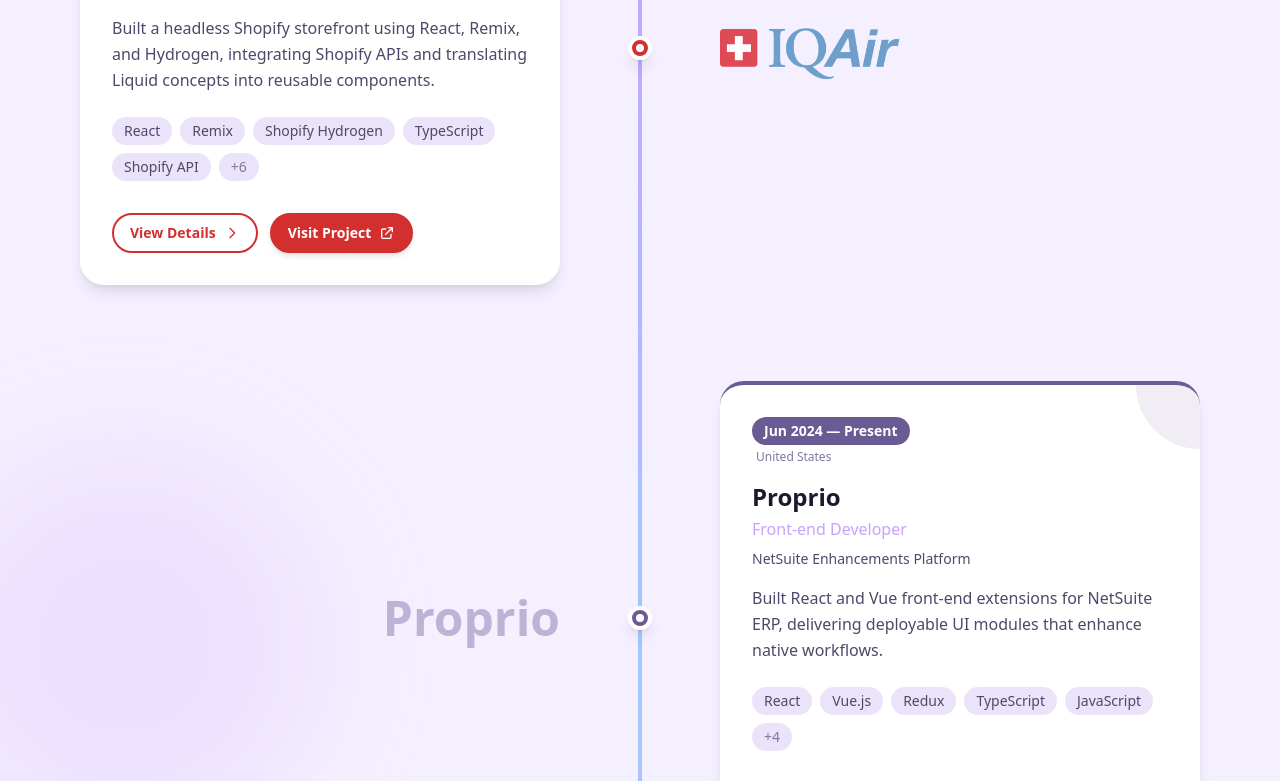
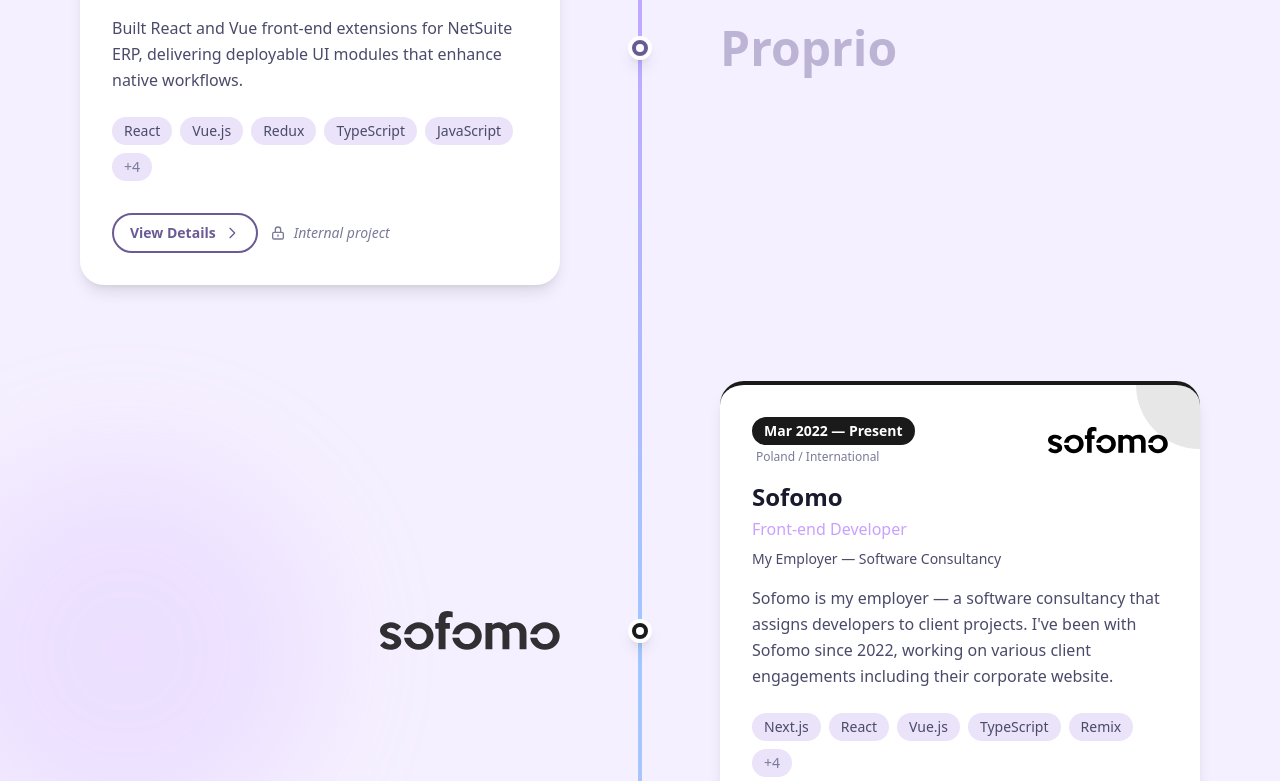
Before and after one commit to PaulinaMurzanska/Paulina-portfolio-2026, a Next.js app: page / in a window 1280 px wide. Shown: the part 2866-3647 px from the top of the page. Built offline with nearby package versions, Linux system fonts and the light colour scheme.

Commit message:
update timeline

```diff
--- a/resume/paulina-murzanska-cv.html
+++ b/resume/paulina-murzanska-cv.html
@@ -597,7 +597,22 @@
         </div>
         <div class="experience-grid">
           <div class="exp-card">
-            <div class="exp-date">2025</div>
+            <div class="exp-date">2024-now</div>
+            <div class="exp-content">
+              <h4>Front-end Developer</h4>
+              <div class="company">Proprio — Enterprise ERP Extensions</div>
+              <p>Building React & Vue modules extending NetSuite ERP functionality. Complex state management with Redux, SuiteScript integration.</p>
+              <div class="tech-tags">
+                <span class="tech-tag">React</span>
+                <span class="tech-tag">Vue.js</span>
+                <span class="tech-tag">Redux</span>
+                <span class="tech-tag">NetSuite</span>
+              </div>
+            </div>
+          </div>
+
+          <div class="exp-card">
+            <div class="exp-date">2025-26</div>
             <div class="exp-content">
               <h4>Front-end Developer</h4>
               <div class="company">IQAir — Headless E-commerce</div>
@@ -624,21 +639,6 @@
                 <span class="tech-tag">TypeScript</span>
                 <span class="tech-tag">Tailwind</span>
                 <span class="tech-tag">A11y</span>
-              </div>
-            </div>
-          </div>
-
-          <div class="exp-card">
-            <div class="exp-date">2024</div>
-            <div class="exp-content">
-              <h4>Front-end Developer</h4>
-              <div class="company">Proprio — Enterprise ERP Extensions</div>
-              <p>Building React & Vue modules extending NetSuite ERP functionality. Complex state management with Redux, SuiteScript integration.</p>
-              <div class="tech-tags">
-                <span class="tech-tag">React</span>
-                <span class="tech-tag">Vue.js</span>
-                <span class="tech-tag">Redux</span>
-                <span class="tech-tag">NetSuite</span>
               </div>
             </div>
           </div>
@@ -751,16 +751,16 @@
           </div>
 
           <div class="exp-card">
-            <div class="exp-date">2022-23</div>
+            <div class="exp-date">2022-now</div>
             <div class="exp-content">
               <h4>Front-end Developer</h4>
-              <div class="company">Sofomo — Corporate Website</div>
-              <p>Built and maintained corporate website with Next.js. Focus on SEO optimization, performance improvements, and reusable component architecture.</p>
+              <div class="company">Sofomo — Software Consultancy (Employer)</div>
+              <p>My employer since 2022. Sofomo assigns me to client projects (IQAir, Octopus, Proprio, FlexCare, TriplePoint). Also contributed to the corporate website.</p>
               <div class="tech-tags">
+                <span class="tech-tag">React</span>
                 <span class="tech-tag">Next.js</span>
-                <span class="tech-tag">React</span>
+                <span class="tech-tag">Vue.js</span>
                 <span class="tech-tag">TypeScript</span>
-                <span class="tech-tag">SEO</span>
               </div>
             </div>
           </div>
@@ -832,23 +832,23 @@
     <p>React, React.js, ReactJS, TypeScript, JavaScript, ES6+, Next.js, NextJS, Vue.js, VueJS, Redux, Remix, Shopify Hydrogen, Tailwind CSS, CSS3, HTML5, CSS Modules, Styled Components, SCSS, Sass, Framer Motion, Responsive Web Design, Mobile-first Development, Single Page Applications, SPA, Progressive Web Apps, PWA, RESTful APIs, API Integration, GraphQL, Git, GitHub, Version Control, Vite, Webpack, npm, yarn, Vercel, Netlify, Jest, React Testing Library, Unit Testing, Component Testing, E2E Testing, Selenium, CI/CD, Jenkins, Agile, Scrum, Code Reviews, Technical Leadership, Performance Optimization, Web Performance, Core Web Vitals, SEO, Search Engine Optimization, Accessibility, WCAG, a11y, Cross-browser Compatibility, Component Architecture, Design Systems, Atomic Design, Storybook, Figma, State Management, Context API, React Hooks, Custom Hooks, Server-side Rendering, SSR, Static Site Generation, SSG, JAMstack, Headless CMS, Headless Commerce, NetSuite, SuiteScript, ERP Integration, CRM Integration, Salesforce, Enterprise Applications.</p>
 
     <h2>Work Experience</h2>
-    <h3>Front-end Developer at IQAir (January 2025 - February 2025)</h3>
+    <h3>Front-end Developer at Sofomo - Software Consultancy (March 2022 - Present)</h3>
+    <p>Sofomo is my employer - a software consultancy that assigns developers to client projects. All client engagements listed below are through Sofomo. Also contributed to the corporate website development. Technologies: React, Next.js, Vue.js, TypeScript, Remix, Tailwind CSS.</p>
+
+    <h3>Front-end Developer at Proprio via Sofomo (June 2024 - Present)</h3>
+    <p>Developing React and Vue front-end modules extending NetSuite ERP functionality. Building reusable UI components with Redux state management, integrating with SuiteScript workflows. Technologies: React, Vue.js, Redux, TypeScript, JavaScript, NetSuite, SuiteScript, Tailwind CSS.</p>
+
+    <h3>Front-end Developer at IQAir via Sofomo (January 2025 - February 2026)</h3>
     <p>Built headless Shopify storefront using React, Remix, and Hydrogen framework. Implemented Shopify API integrations, reusable React components, unit testing with React Testing Library. Technologies: React, Remix, Shopify Hydrogen, TypeScript, Tailwind CSS, Vite.</p>
 
-    <h3>Lead Front-end Developer at Octopus (June 2024 - March 2025)</h3>
+    <h3>Lead Front-end Developer at Octopus via Sofomo (June 2024 - March 2025)</h3>
     <p>Led front-end development for English learning platform. Designed scalable component architecture, built high-performance Next.js/React UI, conducted code reviews, provided technical guidance. Technologies: Next.js, React, TypeScript, Tailwind CSS, Performance Optimization, Accessibility.</p>
 
-    <h3>Front-end Developer at Proprio (June 2024 - Present)</h3>
-    <p>Developing React and Vue front-end modules extending NetSuite ERP functionality. Building reusable UI components with Redux state management, integrating with SuiteScript workflows. Technologies: React, Vue.js, Redux, TypeScript, JavaScript, NetSuite, SuiteScript, Tailwind CSS.</p>
-
-    <h3>Lead Front-end Developer at FlexCare (August 2023 - June 2024)</h3>
+    <h3>Lead Front-end Developer at FlexCare via Sofomo (August 2023 - June 2024)</h3>
     <p>Developed Vue.js modules for time tracking and CRM workflows in NetSuite for US healthcare staffing. Technologies: Vue.js, JavaScript, NetSuite, CRM Integration, HTML, CSS.</p>
 
-    <h3>QA Engineer at TriplePoint (January 2023 - August 2023)</h3>
+    <h3>QA Engineer at TriplePoint via Sofomo (January 2023 - August 2023)</h3>
     <p>Implemented Selenium QA automation with Jenkins CI/CD, built Next.js test execution dashboard. Technologies: Selenium, Java, Jenkins, Salesforce, Next.js, CI/CD, Test Automation.</p>
-
-    <h3>Front-end Developer at Sofomo (March 2022 - January 2023)</h3>
-    <p>Built corporate website using Next.js with SEO optimization and reusable components. Technologies: Next.js, React, TypeScript, CSS Modules, SEO, Performance Optimization.</p>
 
     <h2>Education</h2>
     <p>Full Stack Developer Bootcamp, Codebrainers, 2020-2021, 420-hour intensive course covering JavaScript, React, Python, SQL.</p>
--- a/src/components/Timeline.tsx
+++ b/src/components/Timeline.tsx
@@ -13,7 +13,15 @@ const experiences: ProjectItem[] = experienceData.experienceTimeline;
 
 const sortedExperiences = [...experiences]
   .filter((item) => !item.isPersonal)
-  .sort((a, b) => new Date(b.startDate).getTime() - new Date(a.startDate).getTime());
+  .sort((a, b) => {
+    // Current/present jobs come first
+    const aIsCurrent = a.endDate === "present";
+    const bIsCurrent = b.endDate === "present";
+    if (aIsCurrent && !bIsCurrent) return -1;
+    if (!aIsCurrent && bIsCurrent) return 1;
+    // Then sort by start date descending (most recent first)
+    return new Date(b.startDate).getTime() - new Date(a.startDate).getTime();
+  });
 
 export function Timeline() {
   const containerRef = useRef<HTMLDivElement>(null);
--- a/src/data/data.json
+++ b/src/data/data.json
@@ -3,25 +3,25 @@
     {
       "id": "sofomo-website",
       "company": "Sofomo",
-      "project": "Sofomo Website",
+      "project": "My Employer — Software Consultancy",
       "visibility": "public",
       "url": "https://www.sofomo.com/",
       "location": "Poland / International",
       "startDate": "2022-03",
-      "endDate": "2023-01",
+      "endDate": "present",
       "role": "Front-end Developer",
-      "shortDescription": "Built and maintained Sofomo's corporate website in Next.js with a focus on SEO, performance, and reusable UI components.",
-      "longDescription": "Contributed to the development and ongoing maintenance of Sofomo's public-facing website using Next.js and React. Delivered responsive, accessible UI components aligned with brand guidelines, and supported SEO and performance improvements (routing, code-splitting, image optimization). Worked in a production environment with strong attention to maintainability and clean component architecture.",
-      "challenge": "Marketing sites must be fast, accessible, and easy to maintain while supporting frequent content updates and consistent branding.",
-      "solution": "Implemented reusable React components with TypeScript, maintained CSS Modules styling conventions, and supported SEO/performance improvements (routing, image optimization, code-splitting).",
-      "impact": "Delivered a stable, scalable website foundation that supports ongoing marketing needs and provides a strong public presence for the brand.",
-      "technologies": ["Next.js", "React", "TypeScript", "HTML", "CSS Modules", "SEO", "Performance Optimization"],
+      "shortDescription": "Sofomo is my employer — a software consultancy that assigns developers to client projects. I've been with Sofomo since 2022, working on various client engagements including their corporate website.",
+      "longDescription": "Sofomo is a software consultancy company based in Poland that provides development services to international clients. As my employer since March 2022, Sofomo assigns me to various client projects where I work as an embedded team member. During my time with Sofomo, I also contributed to the development and maintenance of the company's corporate website using Next.js and React, delivering responsive, accessible UI components and supporting SEO and performance improvements. The other projects in my timeline (IQAir, Octopus, Proprio, FlexCare, TriplePoint) are client engagements through Sofomo.",
+      "challenge": "Working as a consultancy developer requires quickly adapting to different tech stacks, codebases, and team dynamics while maintaining high delivery standards across diverse client projects.",
+      "solution": "Developed strong adaptability skills, maintained consistent coding standards across projects, and built expertise in multiple frameworks (React, Vue, Next.js, Remix) to effectively contribute to various client engagements.",
+      "impact": "Successfully delivered on multiple client projects across different industries (e-commerce, healthcare, education, ERP) while maintaining long-term employment stability with Sofomo.",
+      "technologies": ["Next.js", "React", "Vue.js", "TypeScript", "Remix", "Tailwind CSS", "CSS Modules", "SEO", "Performance Optimization"],
       "features": [
-        "Reusable UI components",
-        "Responsive, accessible layouts",
-        "SEO-friendly pages",
-        "Performance improvements",
-        "Production maintenance & iteration"
+        "Long-term consultancy employment",
+        "Multiple client project assignments",
+        "Corporate website development",
+        "Cross-industry experience",
+        "Adaptable tech stack expertise"
       ],
       "projectImage": "/images/projects/Sofomo.svg",
       "projectLogo": "/images/projects/Sofomo.svg",
@@ -130,7 +130,7 @@
       "url": "https://www.iqair.com/",
       "location": "United States",
       "startDate": "2025-01",
-      "endDate": "2025-02",
+      "endDate": "2026-02",
       "role": "Front-end Developer",
       "shortDescription": "Built a headless Shopify storefront using React, Remix, and Hydrogen, integrating Shopify APIs and translating Liquid concepts into reusable components.",
       "longDescription": "Worked on a commercial headless commerce build in close cooperation with Shopify. Implemented a React-based storefront using Remix and Shopify Hydrogen, consuming Shopify APIs and translating Liquid-driven behaviors into reusable React components. Focused on performance, SEO-friendly routing, and maintainable patterns in a fast-moving e-commerce codebase. Added unit and component tests to improve stability during iterative development.",
```
Also changed, not shown: 1 other file (tests, documents, lock files or other folders).
